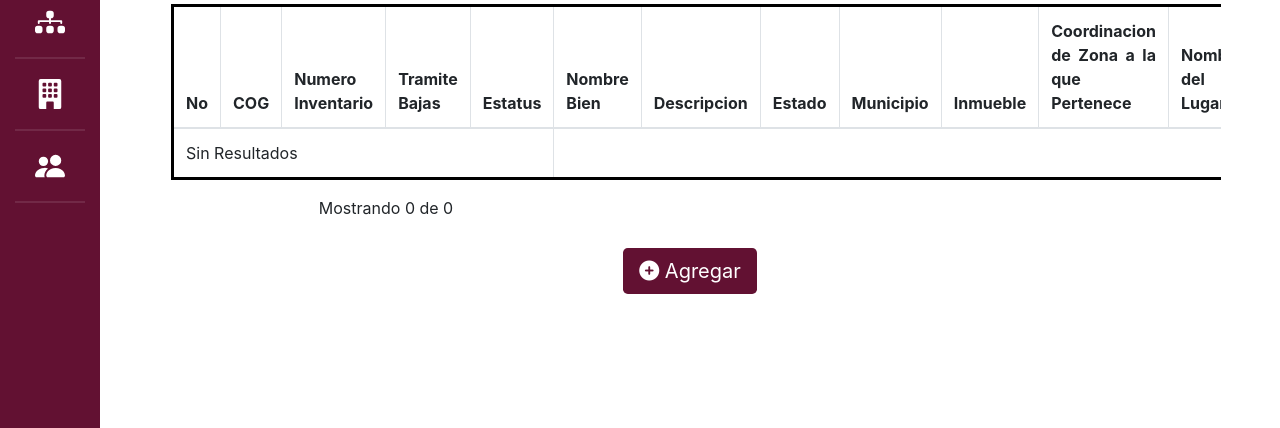
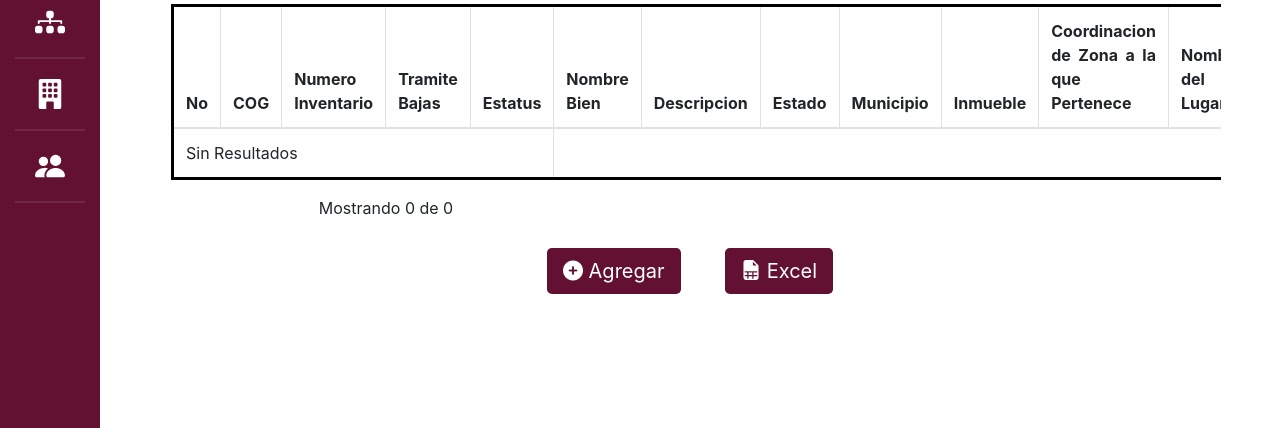
Before and after one commit to Bernabe-Fernandez/Sistema-Inventario-ICHEJA, a PHP site: page /Inventario.php in a window 1280 px wide. Shown: the part 501-929 px from the top of the page. Run offline with PHP 8.4, Linux system fonts and the light colour scheme; the visitor is signed in with stand-in values (Sample User, id 1); data that the repository does not hold is empty; some libraries are stand-ins or nearby versions.

```diff
--- a/Inventario.php
+++ b/Inventario.php
@@ -9,6 +9,9 @@ if (!isset($usuario)) {
   header("location: login.php");
 } else {
 }
+$resultado = true;
+
+
 ?>
 <!DOCTYPE html>
 <html lang="es">
@@ -111,9 +114,6 @@ if (!isset($usuario)) {
             <div class="col-auto">
               <!-- <label for="num_registros" class="form-select">registros </label> -->
             </div>
-            <div>
-
-            </div>
 
             <div class="row" style="margin-left: 4%;">
               <h5>filtradores:</h5><br>
@@ -203,8 +203,6 @@ if (!isset($usuario)) {
               <!-- fin del boton spam -->
             </div>
           </form>
-
-
           <div class="row g-4">
             <div>
               <label for="num_registros" class="col-form-label" id="num_registros">Registros: </label>
@@ -253,15 +251,25 @@ if (!isset($usuario)) {
           </div>
           <div class="col-6" id="nav-paginacion"></div>
           <div>
-            <a href="AgregarInventario.php"><button class="btn-add btn-lg">
-                <i class="fas fa-plus-circle "></i> Agregar
-              </button></a>
-          </div>
+            <a href="AgregarInventario.php">
+              <button class="btn-add btn-lg">
+                <i class="fas fa-plus-circle "></i>
+                Agregar
+              </button>
+            </a>
+            <a href="descarga/excel.php" onclick="descargarExcel();" id="btn-excel">
+              <button class="btn-add btn-lg">
+                <i class="bi bi-file-earmark-spreadsheet-fill"></i>
+                Excel
+              </button>
+            </a>
           </div>
         </div>
       </main>
 
       <script src="js/load.js">
+      </script>
+      <script>
       </script>
       <script src="https://code.jquery.com/jquery-3.5.1.slim.min.js"></script>
       <script src="https://cdn.jsdelivr.net/npm/popper.js@1.16.1/dist/umd/popper.min.js"></script>
```
Lines whose indentation alone changed are shown as unchanged.
